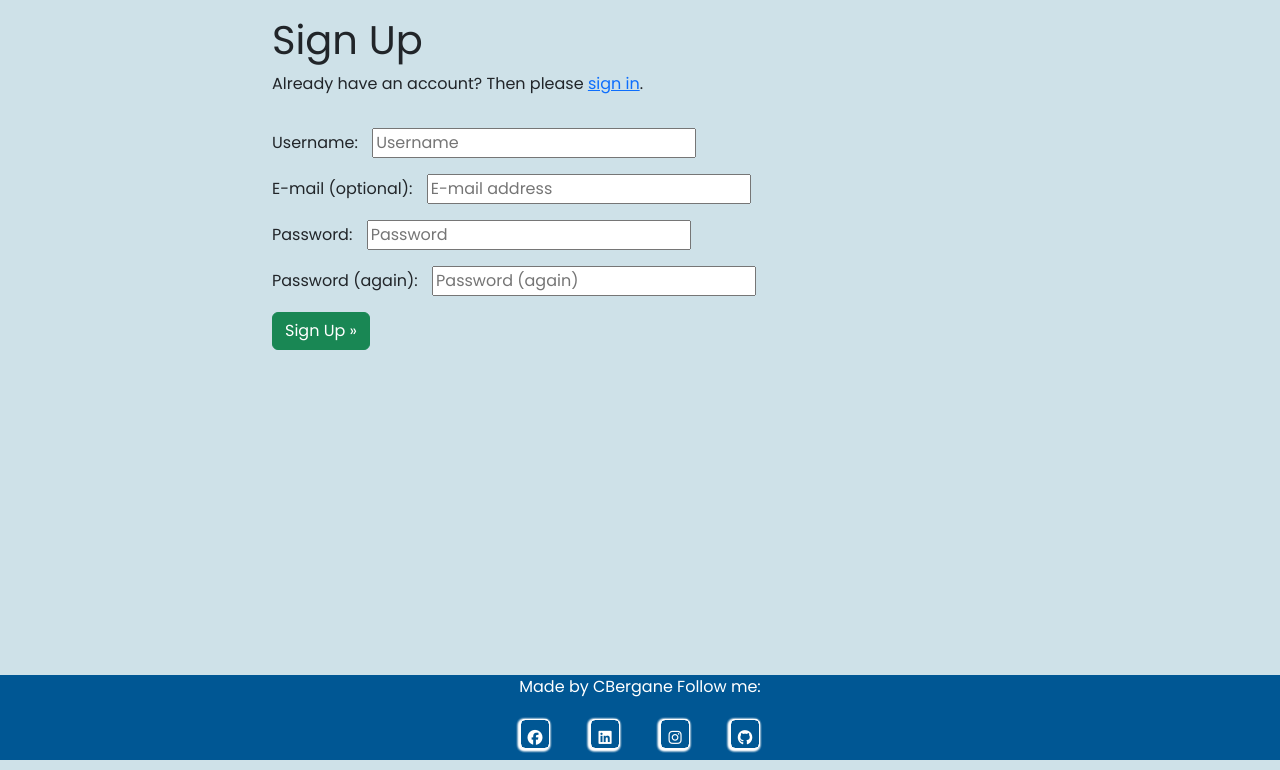
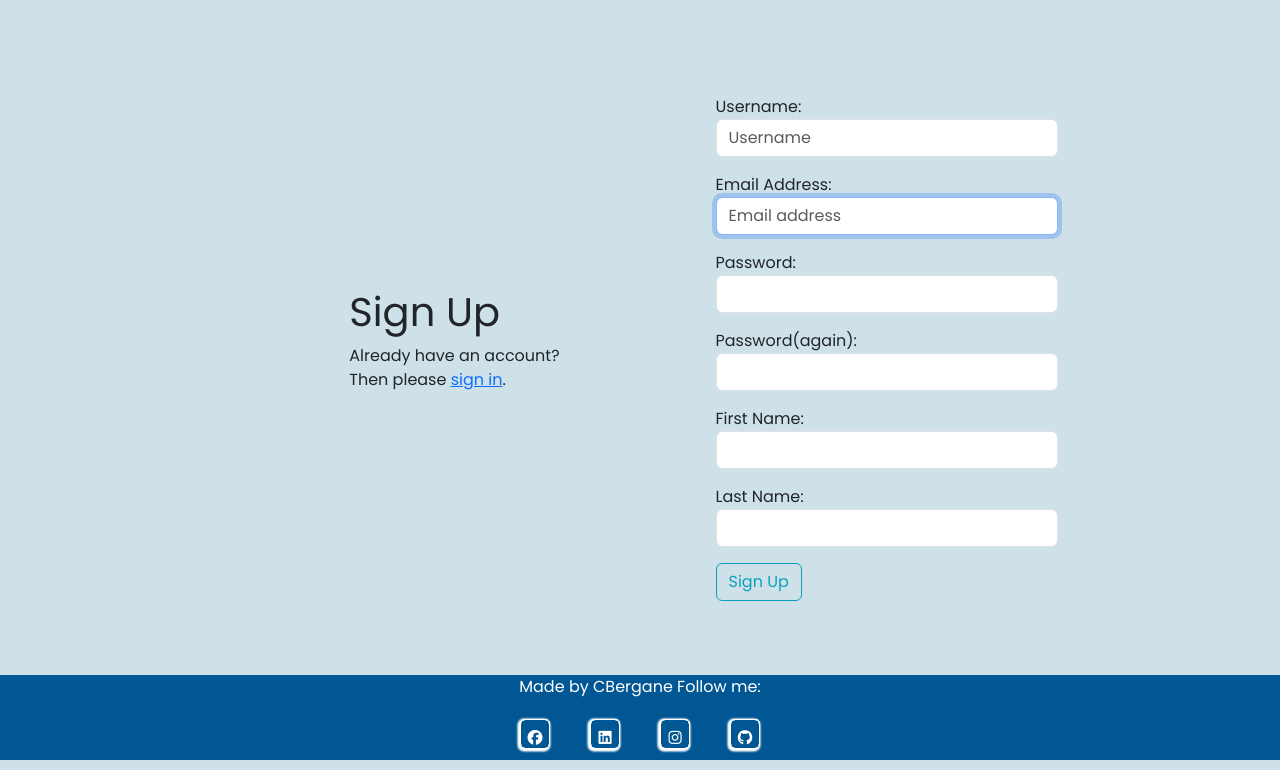
Before and after one commit to CBergane/beachhouse, a Django app: page /accounts/signup/ in a window 1280 px wide. Shown: the part 40-810 px from the top of the page. Run offline with Django 3.2, Linux system fonts and the light colour scheme; some libraries are stand-ins or nearby versions.

Commit message:
added custum fields to the sign up page

```diff
--- a/airbnb/settings.py
+++ b/airbnb/settings.py
@@ -163,3 +163,7 @@ DEFAULT_FILE_STORAGE = 'cloudinary_storage.storage.MediaCloudinaryStorage'
 
 DEFAULT_AUTO_FIELD = 'django.db.models.BigAutoField'
 ACCOUNT_EMAIL_VERIFICATION = 'none'
+
+ACCOUNT_FORMS = {
+    'signup': 'beachhouse.forms.CustomSignupForm',
+}
--- a/beachhouse/forms.py
+++ b/beachhouse/forms.py
@@ -2,6 +2,7 @@ from django import forms
 from django.forms import ModelForm
 from .models import Bookings, House
 from django.core.exceptions import ValidationError
+from allauth.account.forms import SignupForm
 from django.utils import timezone
 from django.core import validators
 
@@ -180,3 +181,56 @@ class HouseSearchForm(forms.ModelForm):
                 'class': 'form-check-input',
                 }),
         }
+
+
+class CustomSignupForm(SignupForm):
+
+    def __init__(self, *args, **kwargs):
+        super().__init__(*args, **kwargs)
+        # here you can change the fields
+        self.fields['username'] = forms.CharField(
+            max_length=30, widget=forms.TextInput(
+                attrs={
+                    'class': 'form-control',
+                    'placeholder': 'Username',
+                }))
+        self.fields['email'] = forms.EmailField(
+            label='Email Address', required=True, widget=forms.TextInput(
+                attrs={
+                    'class': 'form-control',
+                    'placeholder': 'Email address',
+                    'autofocus': 'autofocus',
+                }))
+        self.fields['first_name'] = forms.CharField(
+            max_length=30, label='First Name', required=True,
+            widget=forms.TextInput(
+                attrs={
+                    'class': 'form-control'
+                }))
+        self.fields['last_name'] = forms.CharField(
+            max_length=30, label='Last Name', required=True,
+            widget=forms.TextInput(
+                attrs={
+                    'class': 'form-control'
+                }))
+        self.fields['password1'] = forms.CharField(
+            label='Password',
+            widget=forms.PasswordInput(
+                attrs={
+                    'class': 'form-control',
+                }
+            ))
+        self.fields['password2'] = forms.CharField(
+            label='Password(again)',
+            widget=forms.PasswordInput(
+                attrs={
+                    'class': 'form-control',
+                }
+            ))
+
+    def save(self, request):
+        user = super(CustomSignupForm, self).save(request)
+        user.first_name = self.cleaned_data['first_name']
+        user.last_name = self.cleaned_data['last_name']
+        user.save()
+        return user
--- a/templates/account/signup.html
+++ b/templates/account/signup.html
@@ -5,16 +5,16 @@
 {% block head_title %}{% trans "Signup" %}{% endblock %}
 
 {% block content %}
-<div class="container">
+<div class="container square-box d-flex justify-content-center align-items-center">
   <div class="row">
-      <div class="col-md-8 mt-3 offset-md-2">
+      <div class="col-md-8 col-sm-12 mt-3 offset-md-2">
         <h1>{% trans "Sign Up" %}</h1>
 
         <p>{% blocktrans %}Already have an account? Then please <a href="{{ login_url }}">sign in</a>.{% endblocktrans %}</p>
       </div>
     </div>
     <div class="row">
-      <div class="col-md-8 mt-3 offset-md-2">
+      <div class="col-md-12 mt-3 offset-md-2">
 
           <form class="signup" id="signup_form" method="post" action="{% url 'account_signup' %}">
             {% csrf_token %}
@@ -22,7 +22,7 @@
             {% if redirect_field_value %}
             <input type="hidden" name="{{ redirect_field_name }}" value="{{ redirect_field_value }}" />
             {% endif %}
-            <button class="btn btn-success" type="submit">{% trans "Sign Up" %} &raquo;</button>
+            <button class="btn btn-outline-success" type="submit">{% trans "Sign Up" %}</button>
         </form>
       </div>
     </div>
```
